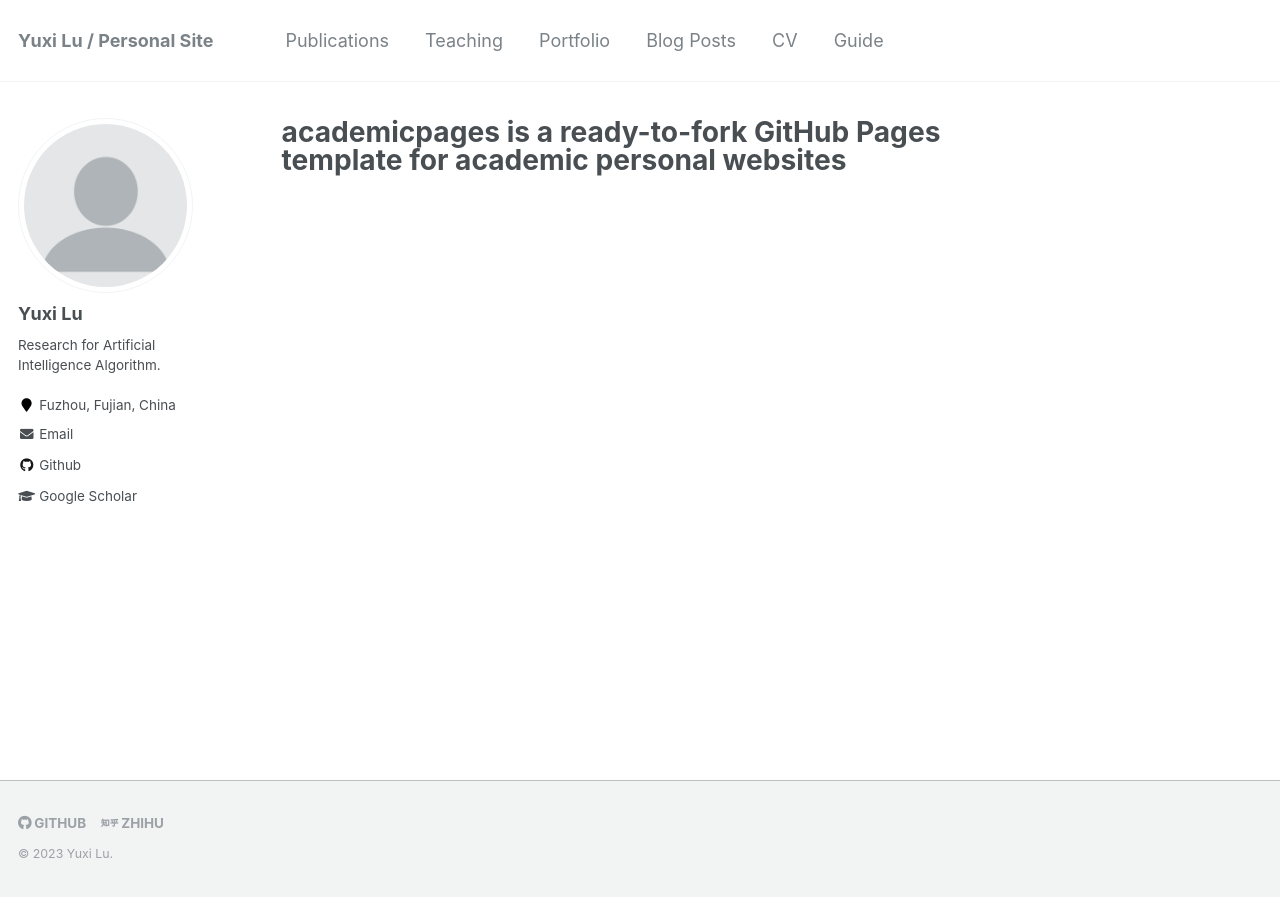
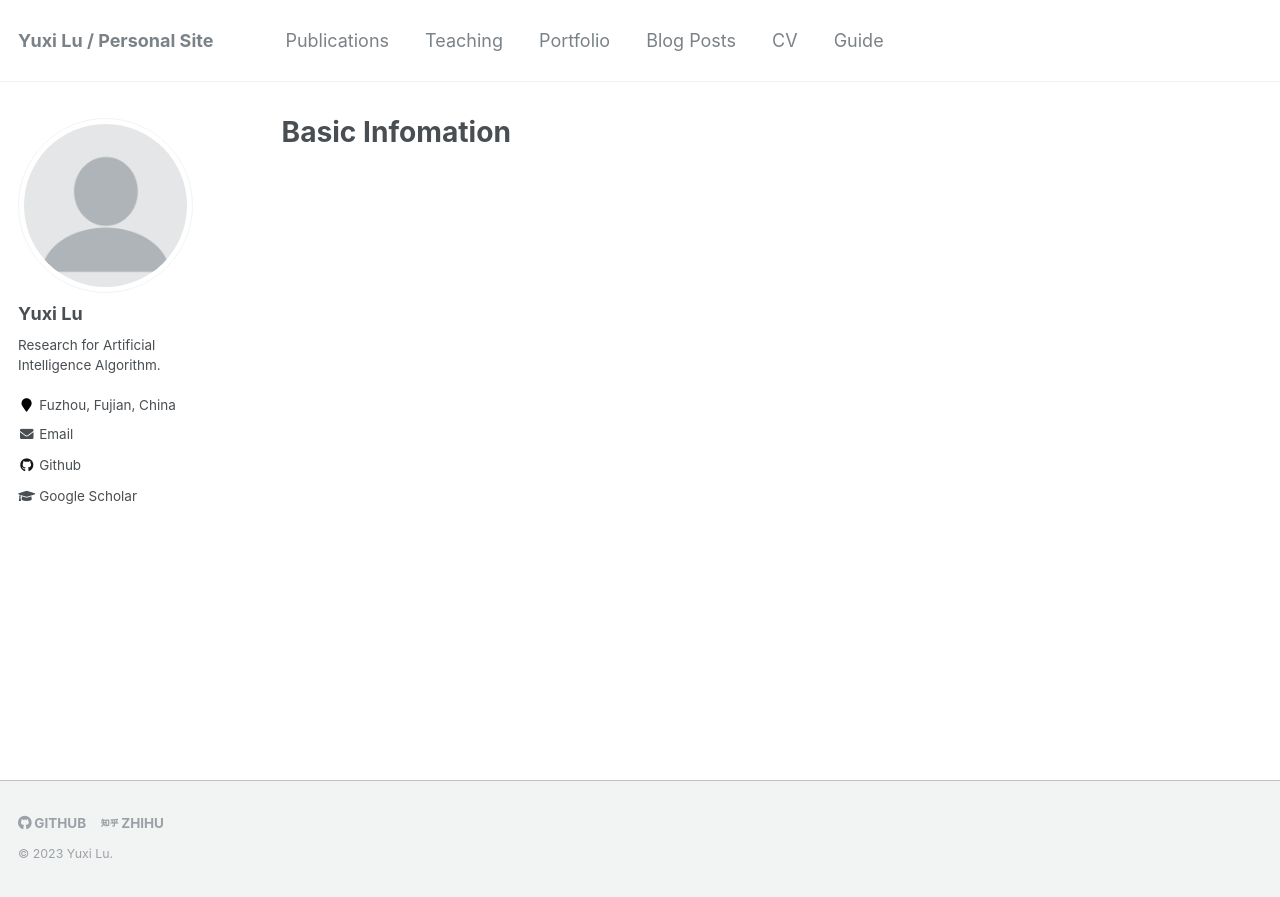
Before and after one commit to divided7/divided7.github.io, a Jekyll site: the page built from _pages/about.md, in a window 1280 px wide. Shown: the top 897 px of the page. Built offline with Jekyll 4.4.1, drawn with Linux system fonts in a browser that asks for light colours.

Commit message:
Update about.md

```diff
--- a/_pages/about.md
+++ b/_pages/about.md
@@ -1,6 +1,6 @@
 ---
 permalink: /
-title: "academicpages is a ready-to-fork GitHub Pages template for academic personal websites"
+title: "Basic Infomation"
 excerpt: "About me"
 author_profile: true
 redirect_from:
```
